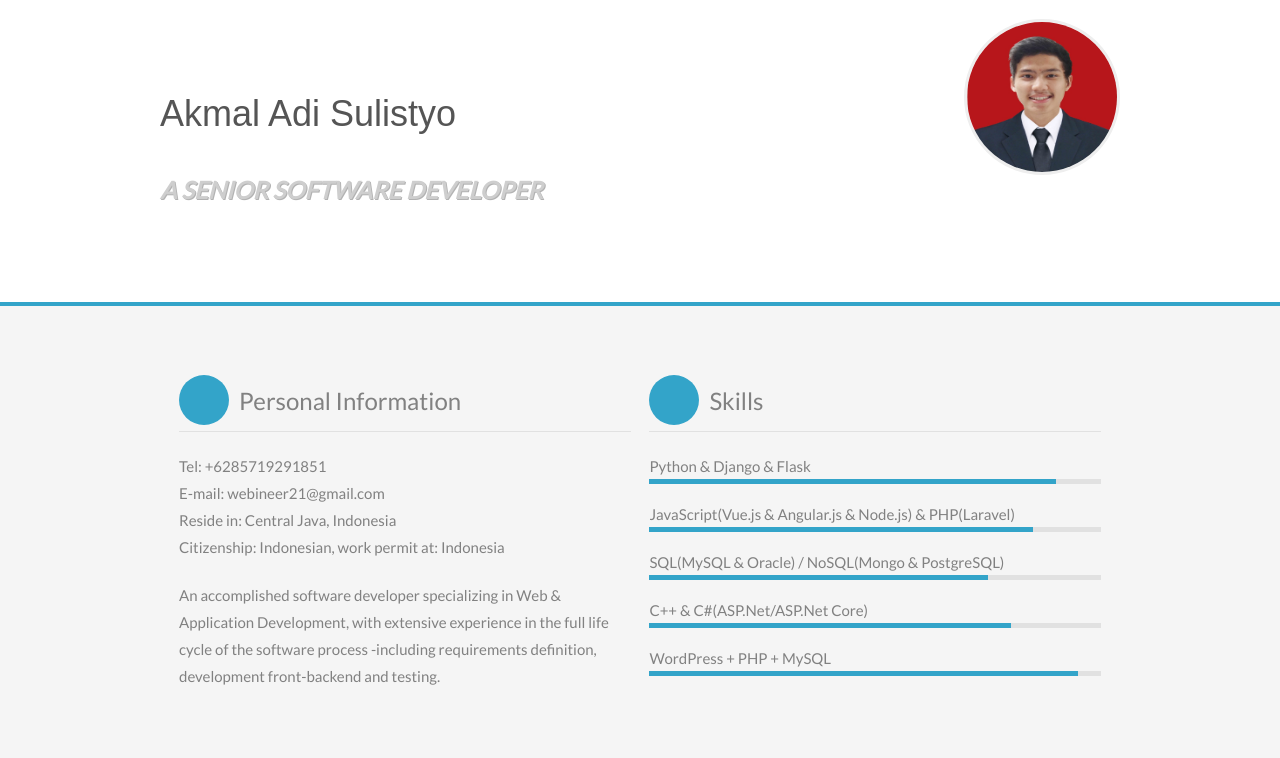
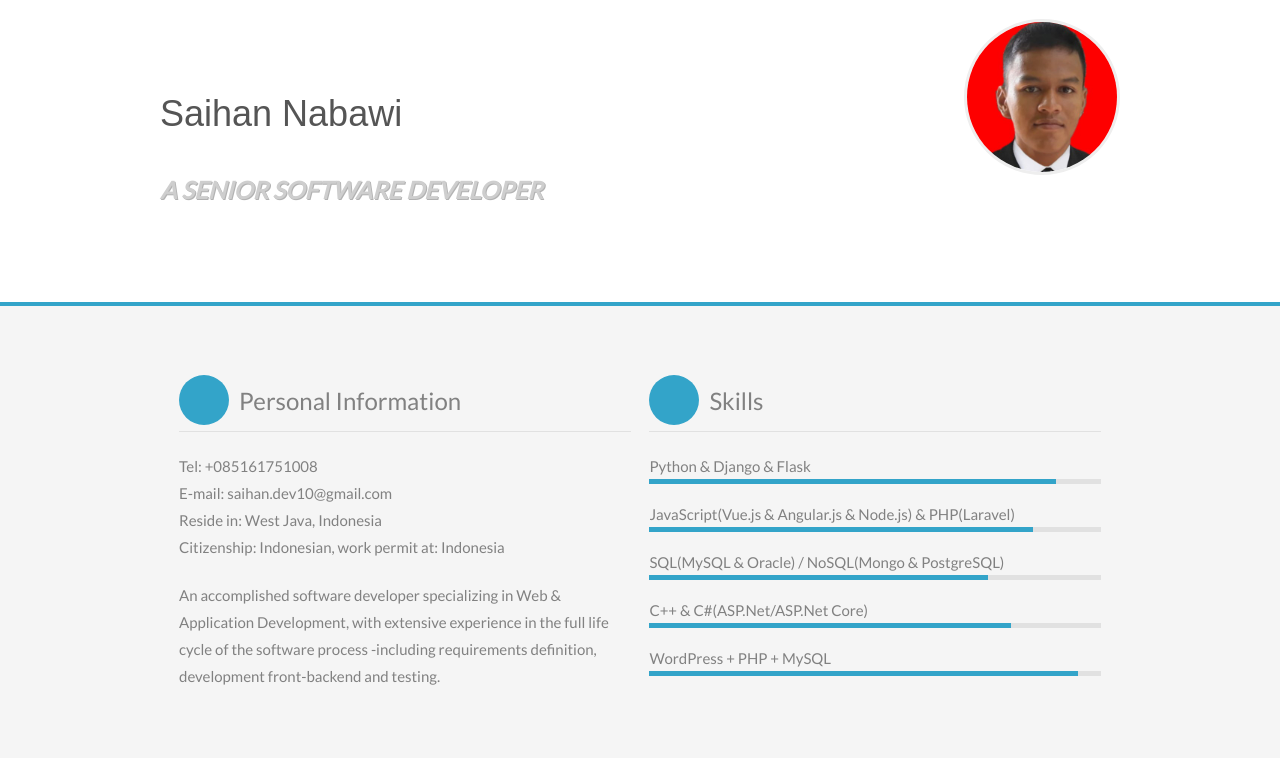
Before and after one commit to sniper88t/mycv202101, a plain HTML site: page index.html in a window 1280 px wide. Shown: the top 758 px of the page. Drawn offline with nearby package versions, Linux system fonts and the light colour scheme; a web font is replaced by a local one.

Commit message:
20211108update
20211108update

```diff
--- a/index.html
+++ b/index.html
@@ -67,12 +67,12 @@ h4 {
 	<header role="banner">
 		<div class="container_16">
 				<hgroup>
-					<h1>Akmal Adi Sulistyo</h1>
+					<h1>Saihan Nabawi</h1>
 					<h2>A Senior Software Developer</h2>
 				</hgroup>
 
 				<figure>
-					<img src="index_files/avatar.jpg" alt="Sheldon COOPER">
+					<img src="index_files/avatar.jpeg" alt="Sheldon COOPER">
 				</figure>
 		</div>
 	</header>
@@ -101,7 +101,7 @@ h4 {
 			<!-- A propos -->
 			<div class="grid_8 apropos">
 				<h3>Personal Information</h3>
-				<p>Tel: +6285719291851  <br> E-mail: webineer21@gmail.com <br> Reside in: Central Java, Indonesia <br>
+				<p>Tel: +085161751008  <br> E-mail: saihan.dev10@gmail.com <br> Reside in: West Java, Indonesia <br>
 Citizenship: Indonesian, work permit at: Indonesia<br> </p>
 				<p>An accomplished software developer specializing in Web & Application Development, with extensive experience in the full life cycle of the software process -including requirements definition, development front-backend and testing.
 </p>
@@ -275,8 +275,8 @@ Thanks!</p>
 				<ul>
 					<li class="lieu">Central Java, Indonesia</li>
 					<li class="phone">TimeZone: GMT +5 </li>
-					<li class="mail"><a href="mailto:webineer21@gmail.com">webineer21@gmail.com</a></li>
-					<li class="site"><a href="http://hotmail.com">+6285719291851</a></li>
+					<li class="mail"><a href="mailto:saihan.dev10@gmail.com">saihan.dev10@gmail.com</a></li>
+					<li class="site"><a href="http://hotmail.com">+085161751008</a></li>
 					<li class="form"><a class="toContactform">via Anydesk,Skype,etc...</a></li>
 				</ul>
 			</div>
```
Also changed, not shown: index_files/avatar.jpeg (added), index_files/avatar.jpg (deleted).
